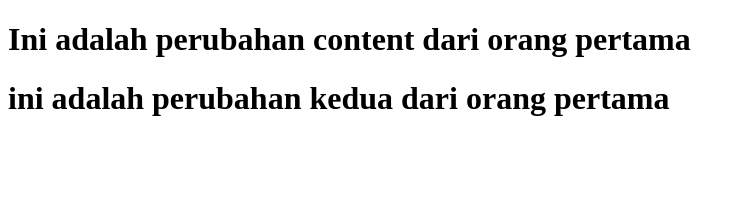
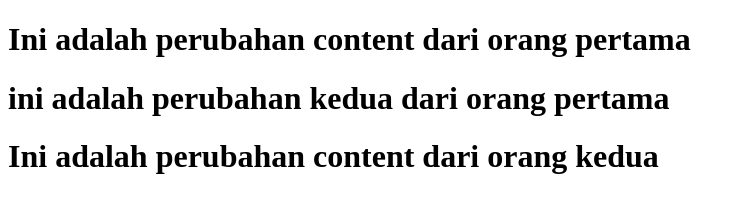
Before and after one commit to ValerieVea/testing-git, a plain HTML site: page index.html in a window 1280 px wide. Shown: the whole page, without its empty margins (0-745 px from the left). Drawn offline with Linux system fonts and the light colour scheme.

Commit message:
commit from second people

```diff
--- a/index.html
+++ b/index.html
@@ -12,5 +12,8 @@
     <h1>
         ini adalah perubahan kedua dari orang pertama
     </h1>
+    <h1>
+        Ini adalah perubahan content dari orang kedua
+    </h1>
 </body>
 </html>
```
